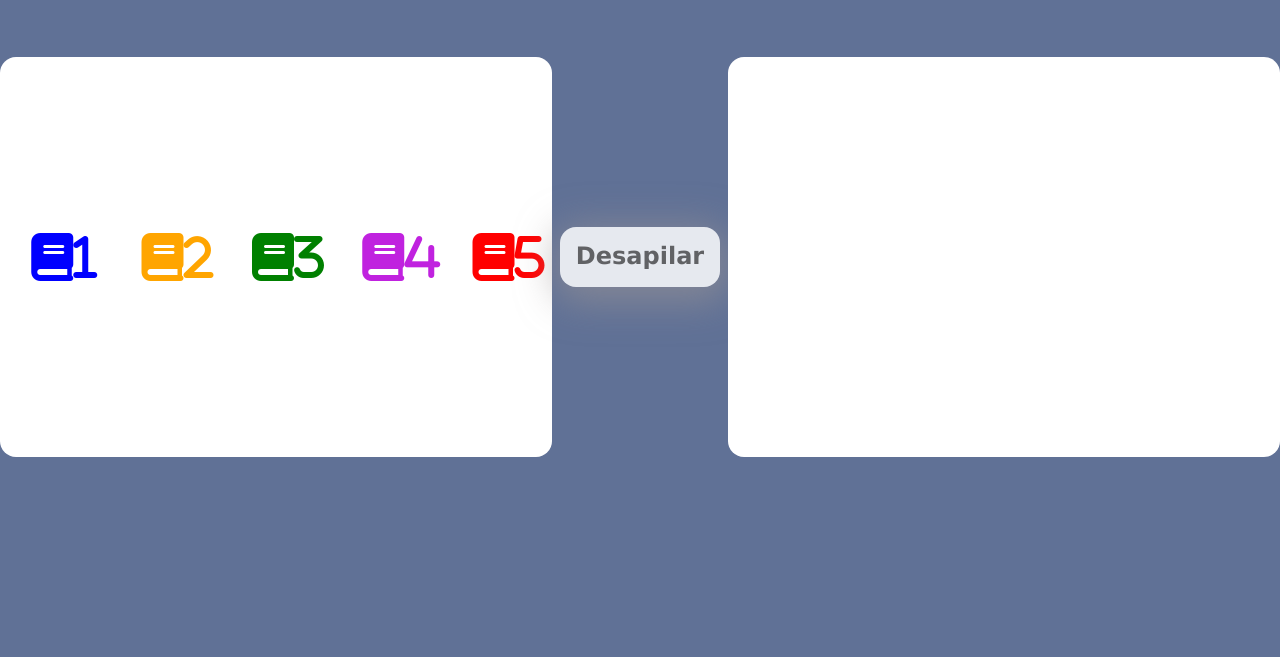
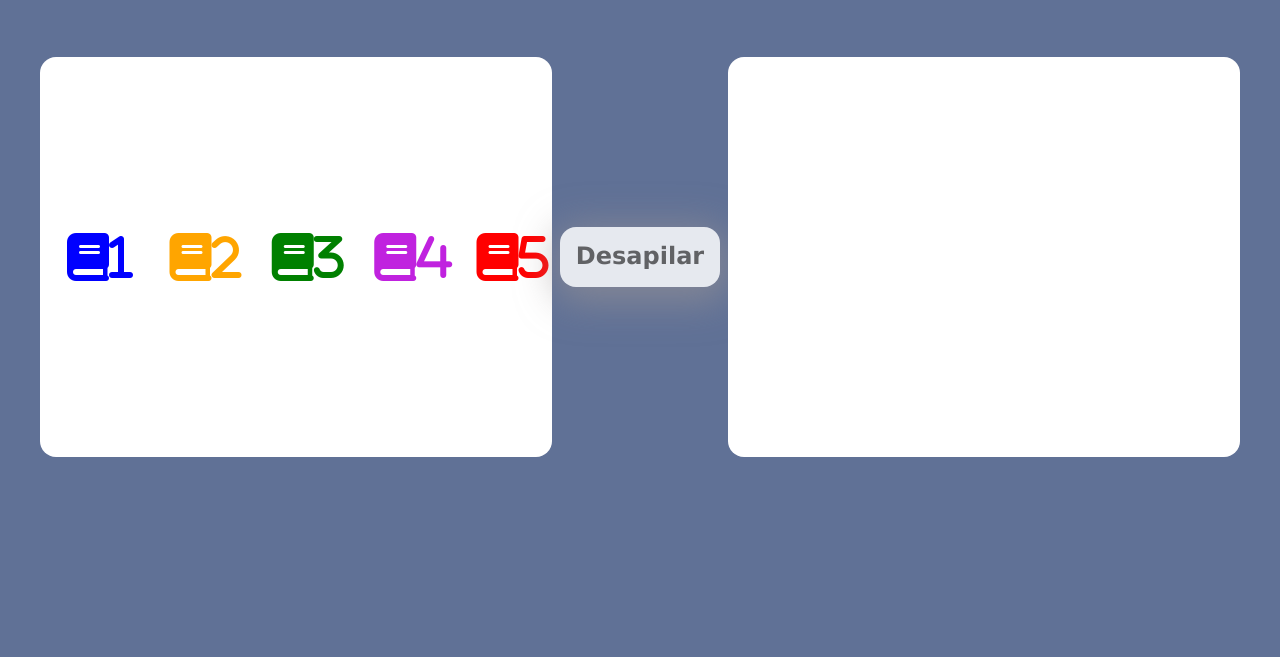
Before and after one commit to Lucas-aquiles/pila-app, a website with bundled scripts: page src/index.html in a window 1280 px wide. Shown: the part 143-800 px from the top of the page. Built offline with nearby package versions, Linux system fonts and the light colour scheme.

Commit message:
reset styles

```diff
--- a/src/style.css
+++ b/src/style.css
@@ -1,3 +1,11 @@
+*,
+*::before,
+*::after {
+  margin: 0;
+  padding: 0;
+  box-sizing: border-box;
+}
+
 .container {
   background-color: #607196;
   height: 100vh;
@@ -7,11 +15,12 @@
   align-items: center;
   margin: 0 auto;
   position: relative;
+  justify-content: center;
 }
 .div-one {
   background-color: white;
   height: 50vh;
-  width: 45%;
+  width: 40%;
   display: flex;
   align-items: center;
   justify-content: space-around;
@@ -57,7 +66,7 @@
 .divtwo {
   background-color: white;
   height: 50vh;
-  width: 45%;
+  width: 40%;
   display: flex;
   flex-direction: column-reverse;
   align-items: center;
```
